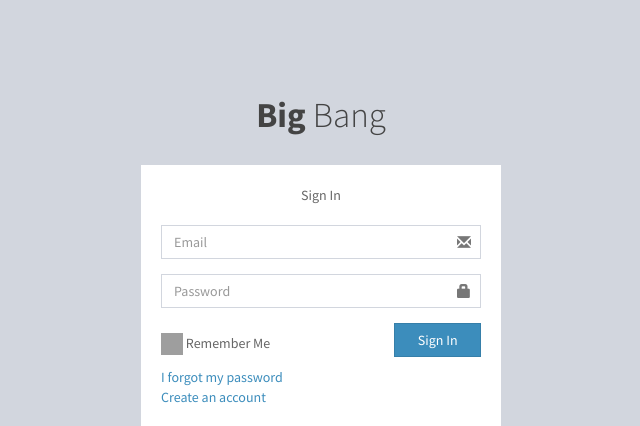
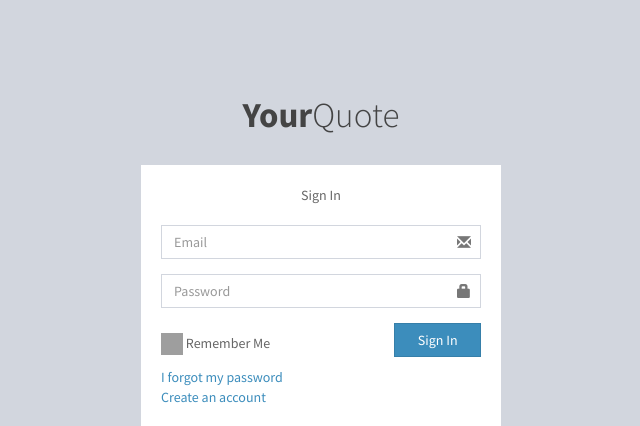
Before and after one commit to bullet18181/BIGBANG, a PHP site: page /login.php in a window 1280 px wide. Shown: the top 426 px of the page, without its empty margins (319-959 px from the left). Run offline with PHP 8.4, Linux system fonts and the light colour scheme; grey boxes are pictures that could not be loaded.

Commit message:
[BB] New Name

```diff
--- a/login.php
+++ b/login.php
@@ -33,7 +33,7 @@ session_start();
 <body class="hold-transition login-page">
 <div class="login-box">
   <div class="login-logo">
-    <a href="index2.html"><b>Big </b>Bang</a>
+    <a href="index2.html"><b>Your</b>Quote</a>
   </div>
   <!-- /.login-logo -->
   <div class="login-box-body">
```
